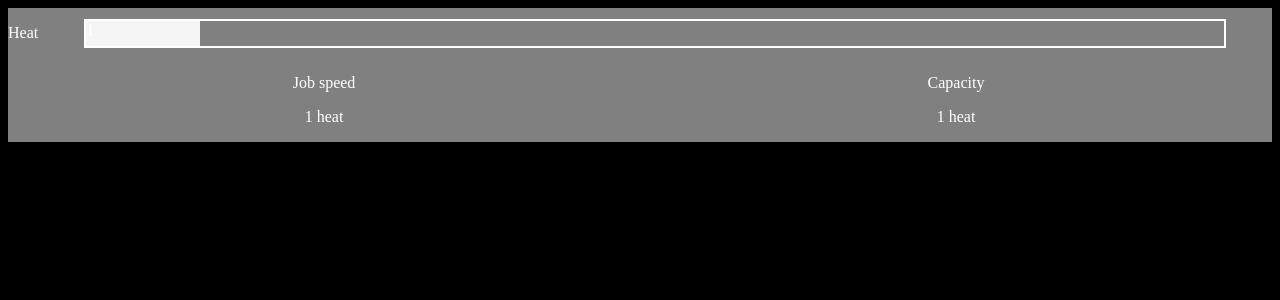
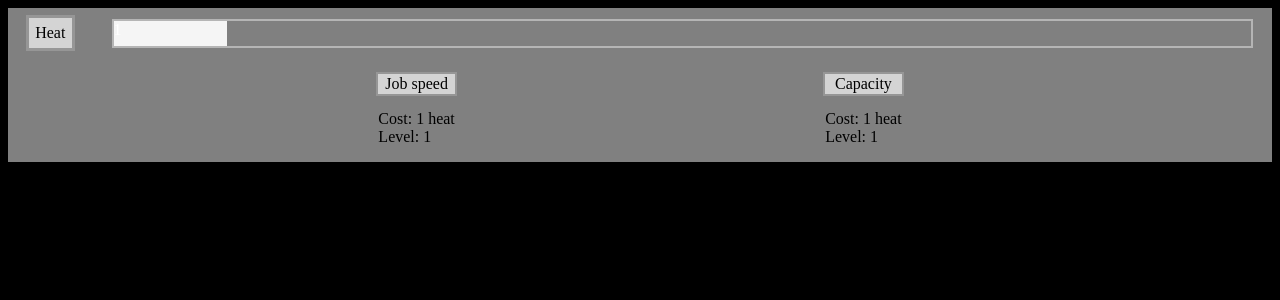
Before and after one commit to Argavyon/mechanical-automatrix, a React (Create React App) app: page / in a window 1280 px wide. Shown: the top 300 px of the page. Built offline with nearby package versions, Linux system fonts and the light colour scheme.

Commit message:
Finished base styling for resource component

```diff
--- a/src/components/nonCombat/resources/Resource.tsx
+++ b/src/components/nonCombat/resources/Resource.tsx
@@ -20,10 +20,12 @@ const Resource = (props: IResource) => {
         <ResourceButton
           buttonName="Job speed"
           cost={{ resource: "heat", amount: 1 }}
+          level={props.timeToMakeLevel}
         />
         <ResourceButton
           buttonName="Capacity"
           cost={{ resource: "heat", amount: 1 }}
+          level={props.amountMaxLevel}
         />
       </div>
     </div>
--- a/src/components/nonCombat/resources/ResourceButton.tsx
+++ b/src/components/nonCombat/resources/ResourceButton.tsx
@@ -1,14 +1,15 @@
 import React from "react";
 import { IResourceCost } from "types/ResourceTypes";
 
-type Props = { buttonName: string; cost: IResourceCost };
+type Props = { buttonName: string; cost: IResourceCost; level: number };
 
 const ResourceButton = (props: Props) => {
   return (
-    <div className="resourceButton">
-      <p>{props.buttonName}</p>
-      <p>
-        {props.cost.amount} {props.cost.resource}
+    <div>
+      <p className="resourceButton">{props.buttonName}</p>
+      <p className="alignLeft">
+        Cost: {props.cost.amount} {props.cost.resource} <br />
+        Level: {props.level}
       </p>
     </div>
   );
--- a/src/components/nonCombat/resources/ResourceScreen.tsx
+++ b/src/components/nonCombat/resources/ResourceScreen.tsx
@@ -12,8 +12,10 @@ const ResourceScreen = (props: Props) => {
         costPerItem={{ resource: "heat", amount: 0 }}
         timeToMake={10}
         timeToMakeCostToImprove={{ resource: "heat", amount: 2 }}
+        timeToMakeLevel={1}
         amountCurrent={1}
         amountMax={10}
+        amountMaxLevel={1}
         amountMaxCostToImprove={{ resource: "heat", amount: 2 }}
         improvementCostExponent={1.5}
         isUnlocked={true}
--- a/src/gameState/resourceSlice.ts
+++ b/src/gameState/resourceSlice.ts
@@ -6,9 +6,11 @@ const initialResourceState: IResource = {
   costPerItem: { resource: "Heat", amount: 0 },
   timeToMake: 5,
   timeToMakeCostToImprove: { resource: "Heat", amount: 5 },
+  timeToMakeLevel: 1,
   amountCurrent: 0,
   amountMax: 10,
   amountMaxCostToImprove: { resource: "Heat", amount: 0 },
+  amountMaxLevel: 10,
   improvementCostExponent: 1.5,
   isUnlocked: true,
 };
--- a/src/styles/nonCombat/resources/Resource.css
+++ b/src/styles/nonCombat/resources/Resource.css
@@ -8,13 +8,36 @@
 .resourceHeader {
   display: flex;
   flex-direction: row;
+  align-items: center;
+}
+
+.resourceName {
+  margin: auto;
+  padding: 0.5%;
+  outline: #969696 solid 3px;
+  transition: box-shadow 0.25s;
+  background-color: #d4d4d4;
+  color: black;
+}
+.resourceName:hover,
+.resourceButton:hover {
+  box-shadow: 0 0 10px 5px rgb(158, 158, 158);
 }
 
 .resourceButtonsContainer {
   display: flex;
+  justify-content: space-evenly;
+  text-align: center;
+  color: black;
 }
 
 .resourceButton {
-  flex: 1;
-  text-align: center;
+  background-color: #d4d4d4;
+  outline: #969696 solid 2px;
+  padding: 1%;
+  transition: box-shadow 0.25s;
 }
+
+.alignLeft {
+  text-align: left;
+}
--- a/src/styles/utils/Bar.css
+++ b/src/styles/utils/Bar.css
@@ -4,7 +4,7 @@
   align-self: center;
   margin: auto;
   background-color: "black";
-  outline: #fff solid 2px;
+  outline: #b5b5b5 solid 2.5px;
   height: 50%;
   width: 90%;
 }
--- a/src/types/ResourceTypes.ts
+++ b/src/types/ResourceTypes.ts
@@ -3,9 +3,11 @@ export interface IResource {
   costPerItem: IResourceCost;
   timeToMake: number;
   timeToMakeCostToImprove: IResourceCost;
+  timeToMakeLevel: number;
   amountCurrent: number;
   amountMax: number;
   amountMaxCostToImprove: IResourceCost;
+  amountMaxLevel: number;
   improvementCostExponent: number;
   isUnlocked: boolean;
 }
```
